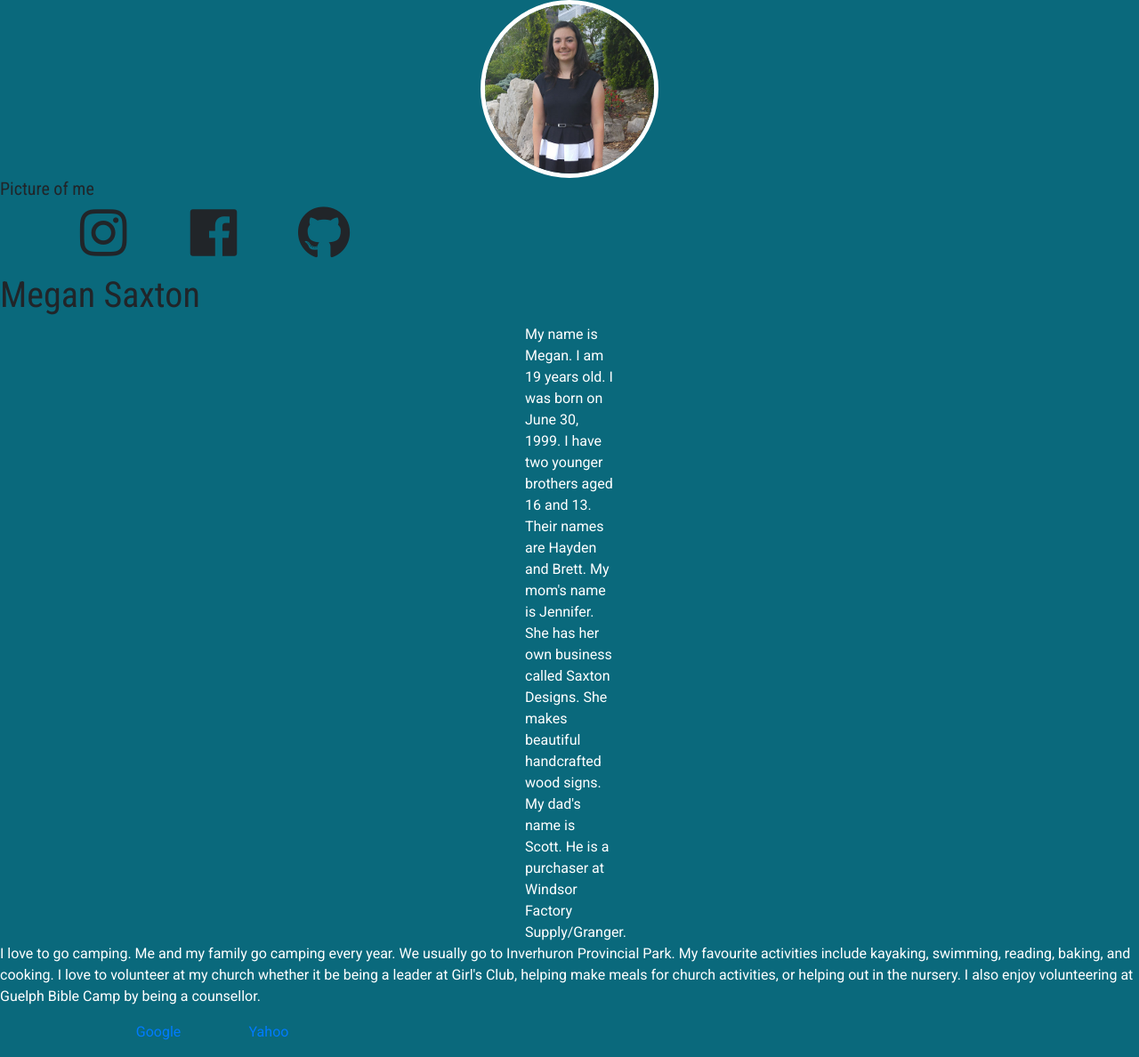
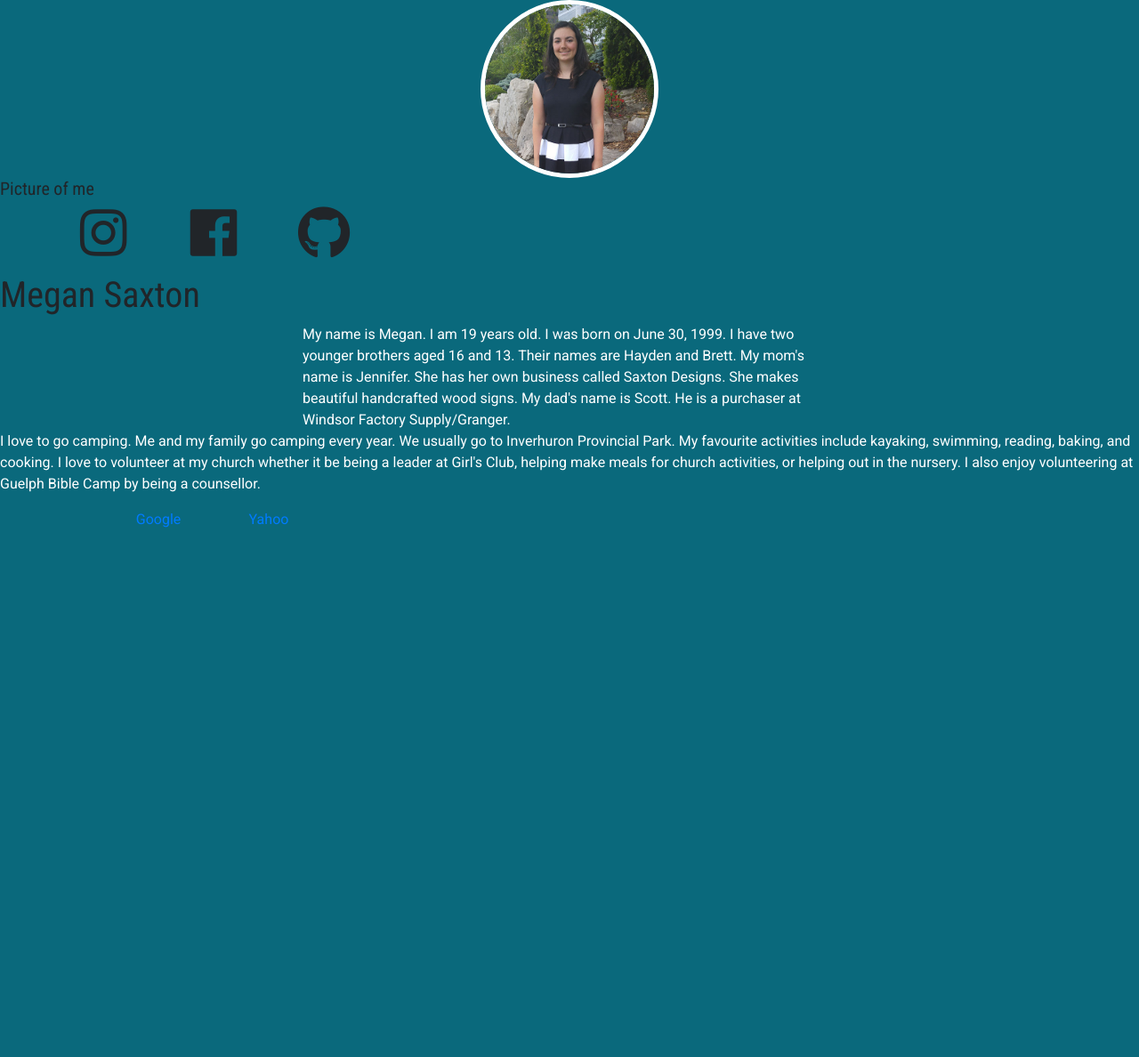
Before and after one commit to Megan37/my-site, a Jekyll site: the page built from index.html, in a window 1280 px wide. Shown: the whole page at 89% size. Built offline with Jekyll 4.4.1, drawn with Linux system fonts in a browser that asks for light colours; nearby versions of some CDN libraries; after the commit the page ends 900 px from its top, so only the background shows below that.

Commit message:
Add files via upload

```diff
--- a/assets/css/main.scss
+++ b/assets/css/main.scss
@@ -44,7 +44,7 @@ p {
 .white-copy{
     margin: 0 auto;
     color: white;
-    width: 100px;
+    width: 600px;
 }
 
 #content-wrapper{
```
